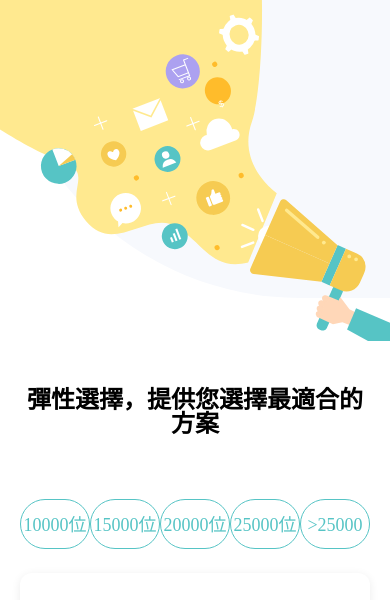
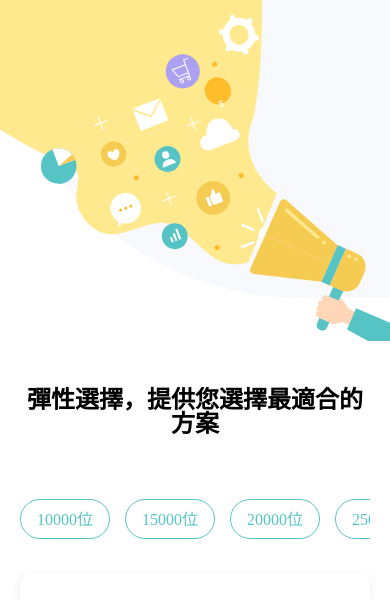
Before and after one commit to noworktoday00/hexschool_camp_mission_2, a plain HTML site: page pricepage.html in a window 390 px wide. Shown: the part 244-844 px from the top of the page. Drawn offline with Linux system fonts and the light colour scheme.

Commit message:
choice price change

```diff
--- a/scss/_pricepage.scss
+++ b/scss/_pricepage.scss
@@ -246,7 +246,17 @@
   @media ( max-width:574px ) {
     margin: 420px 20px 0 20px;
     .choicePrice {
-      overflow: hidden;
+      overflow-x: auto;
+      white-space: nowrap;
+      height: 50px;
+      .btn {
+        width: 90px;
+        height: 40px;
+        font-size: 16px;
+        line-height: 40px;
+        margin-right: 15px;
+        padding: 0 16px;
+      }
     }
     .program {
       justify-content: center;
```
Also changed, not shown: css/all.css, 1 other file.
